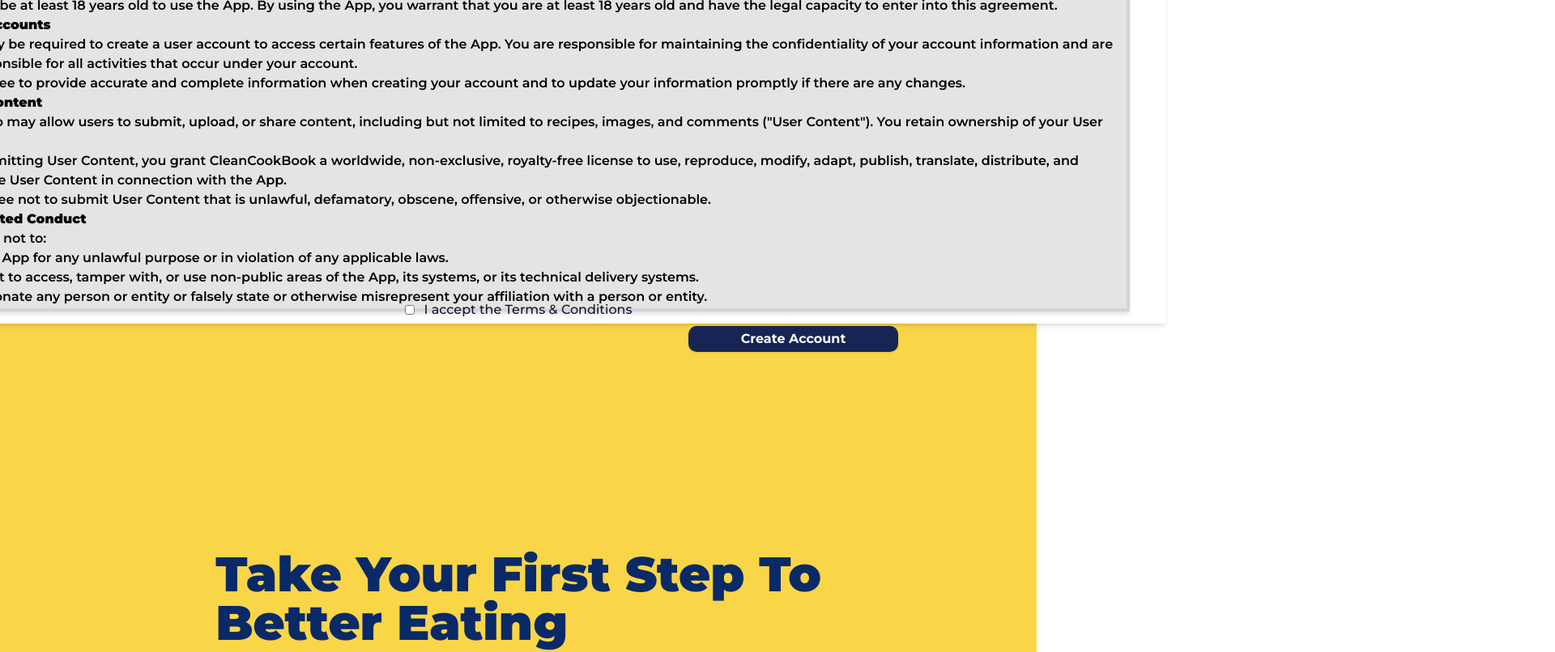
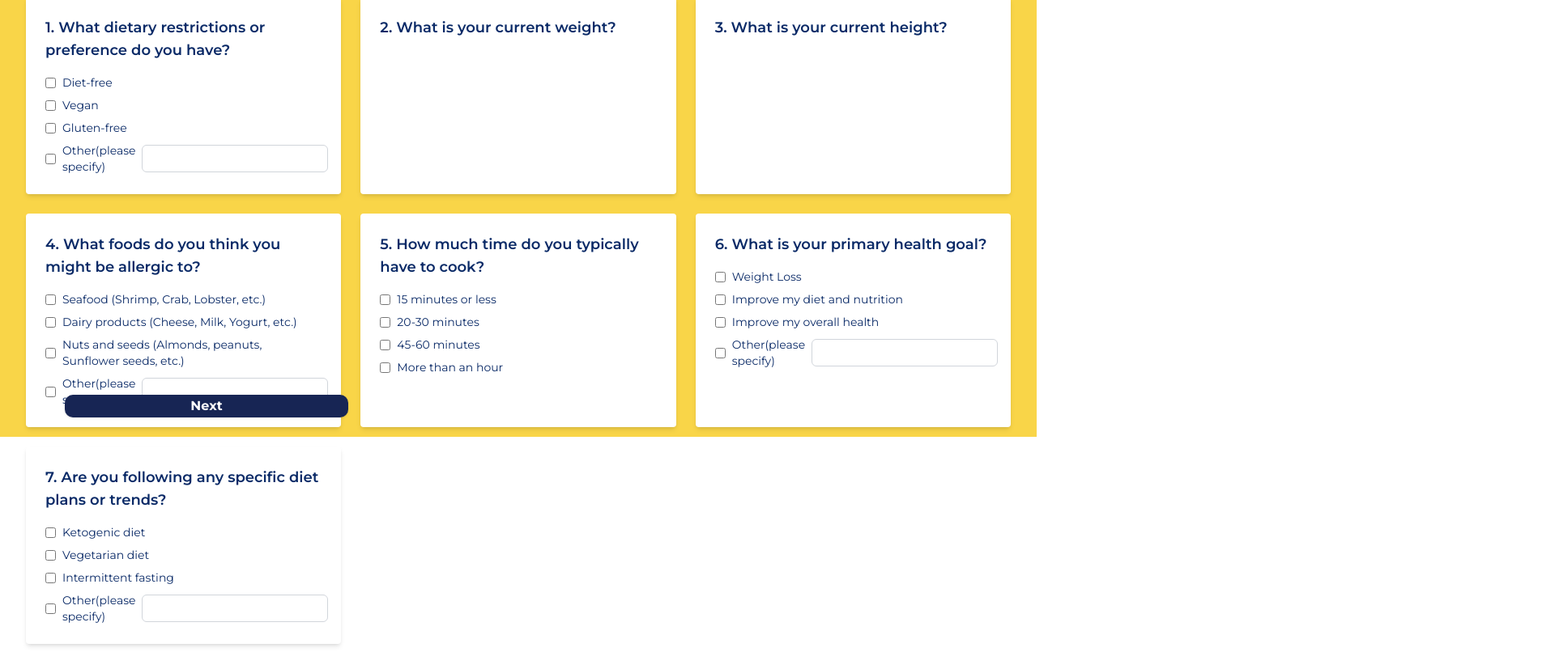
Before and after one commit to CleanCookBook/fyp-webapp, a Next.js app: page / in a window 1280 px wide. Shown: the part 260-1066 px from the top of the page at 81% size, 1920 px wide, since content can reach past the window. Built offline with nearby package versions, Linux system fonts and the light colour scheme.

Commit message:
quizz and tnc
finished quizz and tnc

```diff
--- a/app/page.js
+++ b/app/page.js
@@ -2,6 +2,7 @@
 "use client";
 import Homepage from "@/components/Homepage";
 import Terms from "@/components/terms";
+import Quizz from "@/components/Quizz";
 import Image from "next/image";
 import Head from "next/head";
 import Signup from "@/components/Signup";
@@ -30,9 +31,8 @@ const Home = () => {
       {/* <Login /> */}
       {/* <Signup /> */}
       {/* <Homepage /> */}
-      { <Terms /> }
-      <Signup />
-      <Homepage />
+      {/* <Terms /> */}
+      { <Quizz /> }
     </main>
   );
 };
--- /dev/null
+++ b/components/Quizz.js
@@ -0,0 +1,187 @@
+const Quizz = () => {
+    return (
+        <div className="h-screen bg-[#F9D548] text-[#0A2A67]">
+
+            <div className="lg:w-4/5 lg:pr-8 p-8 flex flex-col items-center">
+                <h2 className="text-6xl font-black py-5">Help us get to know you better!</h2>
+            </div>
+            <div className="lg:pr-8 p-8 grid grid-cols-3 gap-6 place-items-stretch">
+
+                <div class="bg-white p-6 rounded shadow-md">
+                    <h2 class="text-lg font-semibold mb-4">1. What dietary restrictions or preference do you have?</h2>
+
+                    <div class="space-y-2">
+
+                        <label class="flex items-center space-x-2">
+                            <input type="checkbox" class="form-checkbox" />
+                            <span class="text-sm">Diet-free</span>
+                        </label>
+
+
+                        <label class="flex items-center space-x-2">
+                            <input type="checkbox" class="form-checkbox" />
+                            <span class="text-sm">Vegan</span>
+                        </label>
+
+
+                        <label class="flex items-center space-x-2">
+                            <input type="checkbox" class="form-checkbox" />
+                            <span class="text-sm">Gluten-free</span>
+                        </label>
+
+
+                        <label class="flex items-center space-x-2">
+                            <input type="checkbox" class="form-checkbox" />
+                            <span class="text-sm">Other(please specify) </span>
+                            <input type="text" class="border border-gray-300 p-1 pb-1 pr-8 rounded-md" />
+                        </label>
+                    </div>
+                </div>
+
+                <div class="bg-white p-6 rounded shadow-md">
+                    <h2 class="text-lg font-semibold mb-4">2. What is your current weight?</h2>
+                    <div class="space-y-2">
+                    <label class="absolute bottom-[640px] left-[900px] items-center space-x-2">
+                        <span class="text-sm">Weight: </span>
+                        <input type="text" class="border border-gray-300 p-1 pb-1 pr-8 rounded-md" />
+                        <span class="text-sm">kg</span>
+                    </label>
+                    </div>
+                </div>
+
+                <div class="bg-white p-6 rounded shadow-md">
+                    <h2 class="text-lg font-semibold mb-4">3. What is your current height?</h2>
+                    <div class="space-y-2">
+                        <label class="absolute bottom-[640px] left-[1725px] items-center space-x-2">
+                            <span class="text-sm">Height: </span>
+                            <input type="text" class="border border-gray-300 p-1 pb-1 pr-8 rounded-md" />
+                            <span class="text-sm">cm</span>
+                        </label>
+                    </div>
+                </div>
+
+                <div class="bg-white p-6 rounded shadow-md">
+                    <h2 class="text-lg font-semibold mb-4">4. What foods do you think you might be allergic to?</h2>
+                    <div class="space-y-2">
+                        <label class="flex items-center space-x-2">
+                            <input type="checkbox" class="form-checkbox" />
+                            <span class="text-sm">Seafood (Shrimp, Crab, Lobster, etc.)</span>
+                        </label>
+
+
+                        <label class="flex items-center space-x-2">
+                            <input type="checkbox" class="form-checkbox" />
+                            <span class="text-sm">Dairy products (Cheese, Milk, Yogurt, etc.)</span>
+                        </label>
+
+
+                        <label class="flex items-center space-x-2">
+                            <input type="checkbox" class="form-checkbox" />
+                            <span class="text-sm">Nuts and seeds (Almonds, peanuts, Sunflower seeds, etc.)</span>
+                        </label>
+
+
+                        <label class="flex items-center space-x-2">
+                            <input type="checkbox" class="form-checkbox" />
+                            <span class="text-sm">Other(please specify) </span>
+                            <input type="text" class="border border-gray-300 p-1 pb-1 pr-8 rounded-md" />
+                        </label>
+                    </div>
+                </div>
+
+                <div class="bg-white p-6 rounded shadow-md">
+                    <h2 class="text-lg font-semibold mb-4">5. How much time do you typically have to cook?</h2>
+                    <div class="space-y-2">
+                        <label class="flex items-center space-x-2">
+                            <input type="checkbox" class="form-checkbox" />
+                            <span class="text-sm">15 minutes or less</span>
+                        </label>
+
+
+                        <label class="flex items-center space-x-2">
+                            <input type="checkbox" class="form-checkbox" />
+                            <span class="text-sm">20-30 minutes</span>
+                        </label>
+
+
+                        <label class="flex items-center space-x-2">
+                            <input type="checkbox" class="form-checkbox" />
+                            <span class="text-sm">45-60 minutes</span>
+                        </label>
+
+
+                        <label class="flex items-center space-x-2">
+                            <input type="checkbox" class="form-checkbox" />
+                            <span class="text-sm">More than an hour</span>
+                        </label>
+                    </div>
+                </div>
+
+                <div class="bg-white p-6 rounded shadow-md">
+                    <h2 class="text-lg font-semibold mb-4">6. What is your primary health goal?</h2>
+                    <div class="space-y-2">
+                        <label class="flex items-center space-x-2">
+                            <input type="checkbox" class="form-checkbox" />
+                            <span class="text-sm">Weight Loss</span>
+                        </label>
+
+
+                        <label class="flex items-center space-x-2">
+                            <input type="checkbox" class="form-checkbox" />
+                            <span class="text-sm">Improve my diet and nutrition</span>
+                        </label>
+
+
+                        <label class="flex items-center space-x-2">
+                            <input type="checkbox" class="form-checkbox" />
+                            <span class="text-sm">Improve my overall health </span>
+                        </label>
+
+
+                        <label class="flex items-center space-x-2">
+                            <input type="checkbox" class="form-checkbox" />
+                            <span class="text-sm">Other(please specify) </span>
+                            <input type="text" class="border border-gray-300 p-1 pb-1 pr-8 rounded-md" />
+                        </label>
+                    </div>
+                </div>
+
+                <div class="bg-white p-6 rounded shadow-md">
+                    <h2 class="text-lg font-semibold mb-4">7. Are you following any specific diet plans or trends?</h2>
+                    <div class="space-y-2">
+                        <label class="flex items-center space-x-2">
+                            <input type="checkbox" class="form-checkbox" />
+                            <span class="text-sm">Ketogenic diet</span>
+                        </label>
+
+
+                        <label class="flex items-center space-x-2">
+                            <input type="checkbox" class="form-checkbox" />
+                            <span class="text-sm">Vegetarian diet</span>
+                        </label>
+
+
+                        <label class="flex items-center space-x-2">
+                            <input type="checkbox" class="form-checkbox" />
+                            <span class="text-sm">Intermittent fasting</span>
+                        </label>
+
+
+                        <label class="flex items-center space-x-2">
+                            <input type="checkbox" class="form-checkbox" />
+                            <span class="text-sm">Other(please specify) </span>
+                            <input type="text" class="border border-gray-300 p-1 pb-1 pr-8 rounded-md" />
+                        </label>
+                    </div>
+                </div>
+            </div>
+            <div className="fixed bottom-6 left-20">
+            <button className="w-[350px] h-7 bg-blue-950 hover:bg-[#154083] text-white font-bold rounded-[10px] shadow">
+              Next
+            </button>
+          </div>
+        </div>
+        );
+    };
+
+    export default Quizz;
--- a/components/terms.js
+++ b/components/terms.js
@@ -51,7 +51,7 @@ return (
       </div>
 
       <div>
-        <button class="w-[259px] h-8 bg-blue-950 hover:bg-[#154083] text-white font-bold rounded-[10px] shadow absolute bottom-[105px] left-[850px]">
+        <button class="w-[259px] h-8 bg-blue-950 hover:bg-[#154083] text-white font-bold rounded-[10px] shadow absolute bottom-[105px] left-[820px]">
           Create Account
         </button>
       </div>
```
